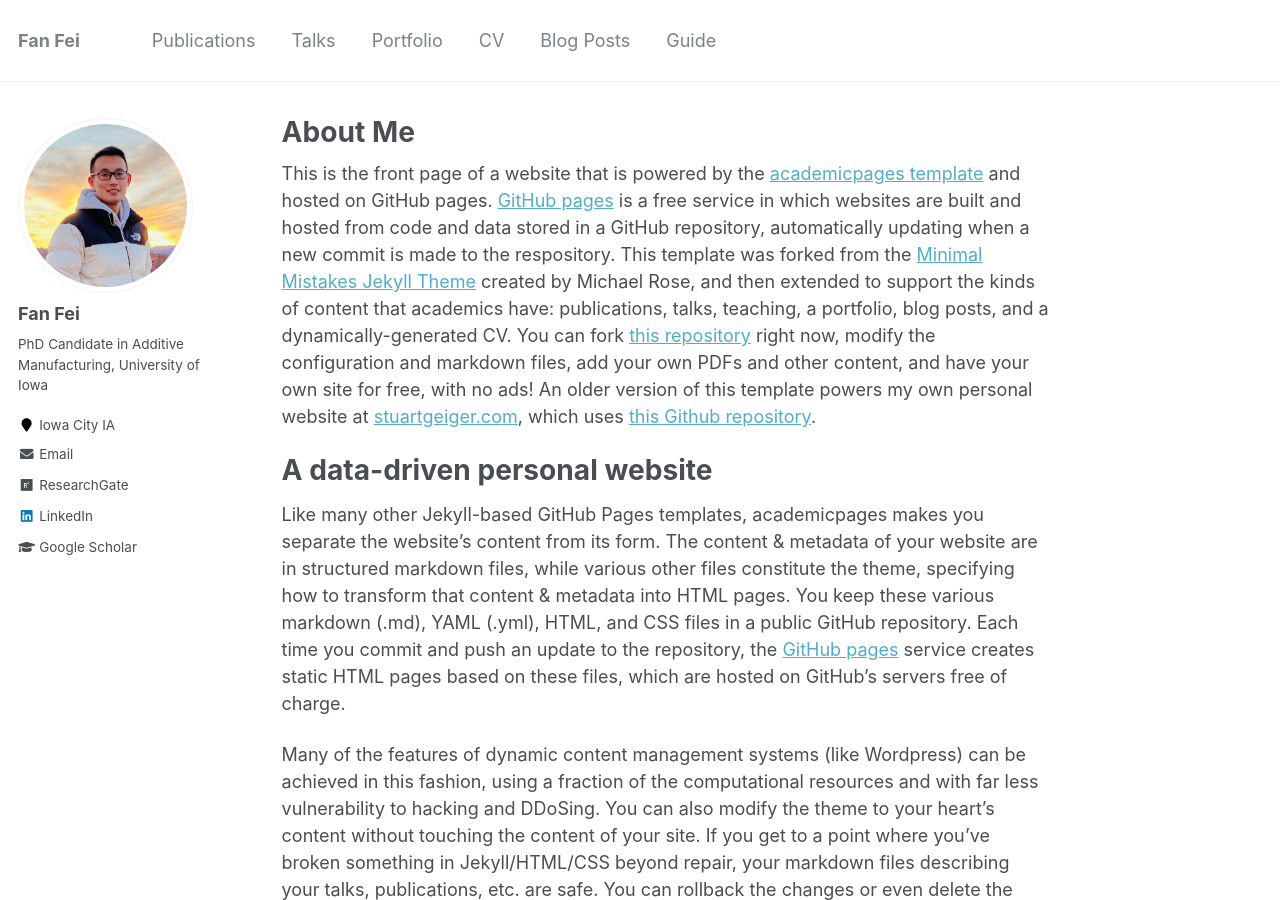
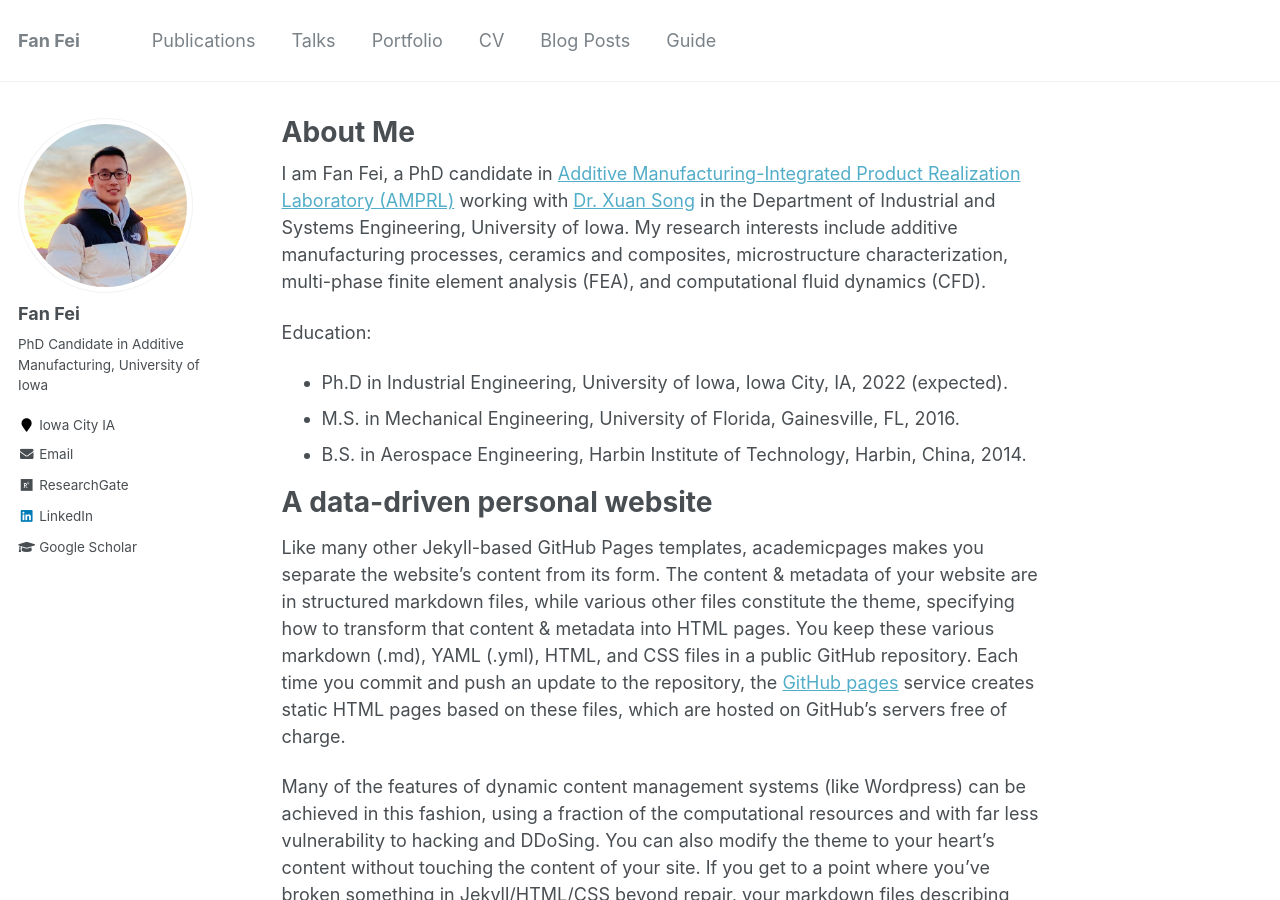
Before and after one commit to fanfeiuiowa/fanfeiuiowa.github.io, a Jekyll site: the page built from _pages/about.md, in a window 1280 px wide and 900 px high. Built offline with Jekyll 4.4.1, drawn with Linux system fonts in a browser that asks for light colours.

Commit message:
About me modification

```diff
--- a/_pages/about.md
+++ b/_pages/about.md
@@ -8,7 +8,12 @@ redirect_from:
   - /about.html
 ---
 
-This is the front page of a website that is powered by the [academicpages template](https://github.com/academicpages/academicpages.github.io) and hosted on GitHub pages. [GitHub pages](https://pages.github.com) is a free service in which websites are built and hosted from code and data stored in a GitHub repository, automatically updating when a new commit is made to the respository. This template was forked from the [Minimal Mistakes Jekyll Theme](https://mmistakes.github.io/minimal-mistakes/) created by Michael Rose, and then extended to support the kinds of content that academics have: publications, talks, teaching, a portfolio, blog posts, and a dynamically-generated CV. You can fork [this repository](https://github.com/academicpages/academicpages.github.io) right now, modify the configuration and markdown files, add your own PDFs and other content, and have your own site for free, with no ads! An older version of this template powers my own personal website at [stuartgeiger.com](http://stuartgeiger.com), which uses [this Github repository](https://github.com/staeiou/staeiou.github.io).
+I am Fan Fei, a PhD candidate in [Additive Manufacturing-Integrated Product Realization Laboratory (AMPRL)](http://user.engineering.uiowa.edu/~xuasong/index.html) working with [Dr. Xuan Song](https://engineering.uiowa.edu/people/xuan-song) in the Department of Industrial and Systems Engineering, University of Iowa. My research interests include additive manufacturing processes, ceramics and composites, microstructure characterization, multi-phase finite element analysis (FEA), and computational fluid dynamics (CFD).
+
+Education:
+* Ph.D in Industrial Engineering, University of Iowa, Iowa City, IA, 2022 (expected).
+* M.S. in Mechanical Engineering, University of Florida, Gainesville, FL, 2016.
+* B.S. in Aerospace Engineering, Harbin Institute of Technology, Harbin, China, 2014.
 
 A data-driven personal website
 ======
```
